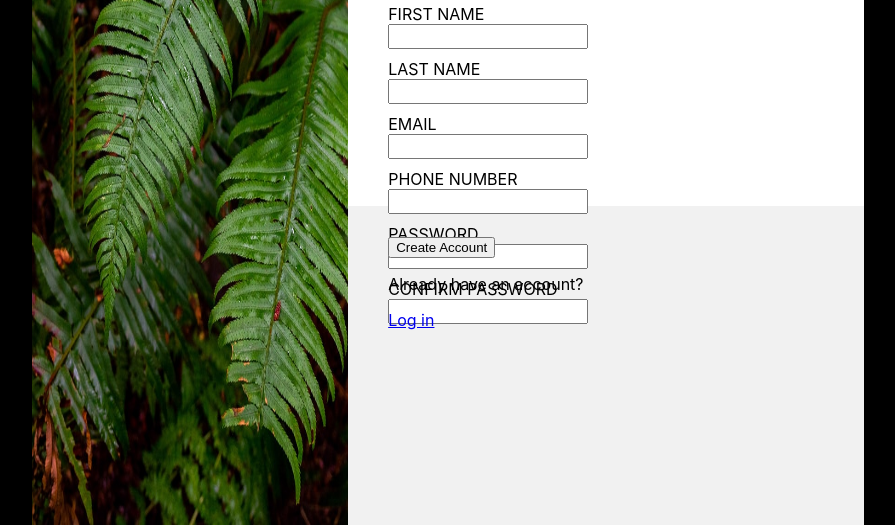
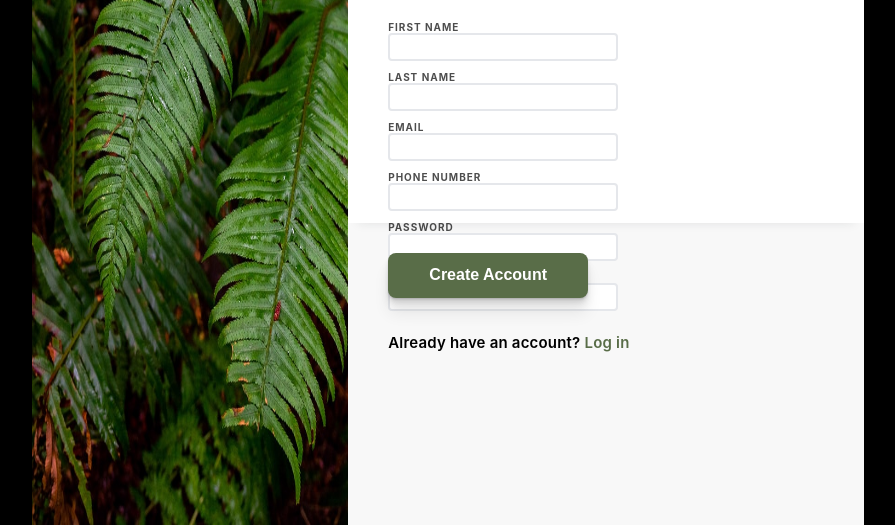
Before and after one commit to MaciejDabrowskii/PROJECT-SIGN-UP-FORM, a plain HTML site: page index.html in a window 1280 px wide. Shown: the part 366-891 px from the top of the page, without its empty margins (192-1087 px from the left). Drawn offline with Linux system fonts and the light colour scheme.

Commit message:
added more css

```diff
--- a/style.css
+++ b/style.css
@@ -53,11 +53,11 @@ body {
     display: flex;
     flex-direction: column;
     flex: 1 0;
-    background-color: rgb(241, 241, 241);
+    background-color: rgb(248, 248, 248);
 }
 .header {
     margin-top: 17%;
-    font-size: 2.3vh;
+    font-size: 20px;
     font-weight: bold;
     margin-left: 40px;
     margin-bottom: 30px;
@@ -67,6 +67,7 @@ body {
     display: flex;
     flex-direction: column;
     height: 30%;
+    box-shadow: rgba(33, 35, 38, 0.1) 0px 10px 10px -10px;
 
 }
 .form-area > h3 {
@@ -83,12 +84,53 @@ form > div {
     margin: 5px 40px;
 }
 input, textarea,select {
-    width: 200px;
-    height: 25px;
+    width: 230px;
+    height: 28px;
     padding: 0;
     margin: 0;
     box-sizing: border-box;
+    border: 2px solid #E5E7EB;
+    border-radius: 4px;
+}
+
+input:focus {
+    border-color: #93abf9;
+    outline: none;
+    box-shadow: rgba(0, 0, 0, 0.1) 0px 4px 6px -1px, rgba(0, 0, 0, 0.06) 0px 2px 4px -1px;
+}
+
+label {
+    font-size: 10px;
+    font-weight: bolder;
+    letter-spacing: 1px;
+    color: rgba(0, 0, 0, 0.699)
 }
 .footer {
     margin: 30px 0 0 40px;
 }
+
+button {
+    width: 200px;
+    height: 45px;
+    color: white;
+    background-color:#596D48;
+    border: none;
+    border-radius: 8px;
+    font-weight: bold;
+    font-size: 16px;
+    box-shadow: rgba(0, 0, 0, 0.07) 0px 1px 1px, rgba(0, 0, 0, 0.07) 0px 2px 2px, rgba(0, 0, 0, 0.07) 0px 4px 4px, rgba(0, 0, 0, 0.07) 0px 8px 8px, rgba(0, 0, 0, 0.07) 0px 16px 16px;
+}
+.under-button {
+    display: flex;
+    align-items: center;
+    margin-top: 20px;
+    gap: 4px;
+    font-size: 15px;
+    font-weight: 600;
+    letter-spacing: 0.2px;
+}
+.under-button > a {
+    text-decoration: none;
+    color: #596D48;
+    font-family: inherit;
+}
```
